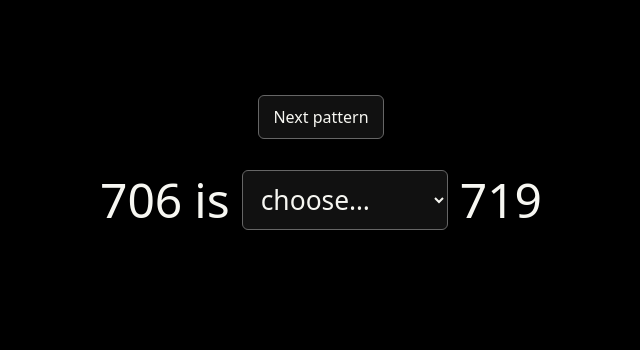
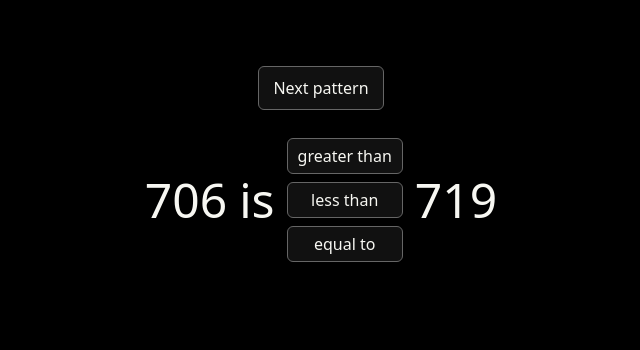
Before and after one commit to cody-berry/p5-toddlerTrainingGames, a plain HTML site: page greater-than-or-less-than-test/index.html in a window 1280 px wide. Shown: the part 206-556 px from the top of the page, without its empty margins (319-959 px from the left). Drawn offline with Linux system fonts and the light colour scheme.

Commit message:
replace dropdown with multichoice

```diff
--- a/greater-than-or-less-than-test/app.js
+++ b/greater-than-or-less-than-test/app.js
@@ -1,6 +1,6 @@
 const numberOne = document.querySelector('#numberOne');
 const numberTwo = document.querySelector('#numberTwo');
-const comparison = document.querySelector('#comparison');
+const comparisonButtons = [...document.querySelectorAll('[data-comparison]')];
 const feedback = document.querySelector('#feedback');
 const nextPattern = document.querySelector('#nextPattern');
 
@@ -28,15 +28,25 @@ function makePattern() {
 
   numberOne.textContent = String(first);
   numberTwo.textContent = String(second);
-  comparison.value = '';
+  comparisonButtons.forEach(button => {
+    button.classList.remove('correct-choice', 'incorrect-choice');
+    button.disabled = false;
+  });
   feedback.textContent = '';
   feedback.className = '';
 }
 
-comparison.addEventListener('change', () => {
-  const isCorrect = comparison.value === correctRelationship;
-  feedback.textContent = isCorrect ? 'correct' : 'incorrect, try again';
-  feedback.className = isCorrect ? 'correct' : 'incorrect';
+comparisonButtons.forEach(button => {
+  button.addEventListener('click', () => {
+    const isCorrect = button.dataset.comparison === correctRelationship;
+    button.classList.add(isCorrect ? 'correct-choice' : 'incorrect-choice');
+    button.disabled = true;
+    if (isCorrect) {
+      comparisonButtons.forEach(choice => { choice.disabled = true; });
+    }
+    feedback.textContent = isCorrect ? 'correct' : 'incorrect, try again';
+    feedback.className = isCorrect ? 'correct' : 'incorrect';
+  });
 });
 
 nextPattern.addEventListener('click', makePattern);
--- a/greater-than-or-less-than-test/index.html
+++ b/greater-than-or-less-than-test/index.html
@@ -13,13 +13,12 @@
       <div class="pattern" aria-label="Comparison pattern">
         <span id="numberOne"></span>
         <span>is</span>
-        <label class="visually-hidden" for="comparison">Choose a comparison</label>
-        <select id="comparison">
-          <option value="" selected disabled>choose…</option>
-          <option value="greater-than">greater than</option>
-          <option value="less-than">less than</option>
-          <option value="equal-to">equal to</option>
-        </select>
+        <fieldset class="choices">
+          <legend class="visually-hidden">Choose a comparison</legend>
+          <button type="button" data-comparison="greater-than">greater than</button>
+          <button type="button" data-comparison="less-than">less than</button>
+          <button type="button" data-comparison="equal-to">equal to</button>
+        </fieldset>
         <span id="numberTwo"></span>
       </div>
 
--- a/greater-than-or-less-than-test/style.css
+++ b/greater-than-or-less-than-test/style.css
@@ -17,8 +17,7 @@ main {
   padding: 24px;
 }
 
-button,
-select {
+button {
   padding: 10px 14px;
   border: 1px solid #666;
   border-radius: 6px;
@@ -36,7 +35,34 @@ select {
   font-size: clamp(24px, 5vw, 48px);
 }
 
-.pattern select { font-size: .55em; }
+.choices {
+  display: flex;
+  flex-direction: column;
+  justify-content: center;
+  gap: 8px;
+  margin: 0;
+  padding: 0;
+  border: 0;
+}
+
+.choices button {
+  width: 100%;
+  padding: 6px 10px;
+  font-size: clamp(13px, 2vw, 16px);
+}
+.choices button:disabled {
+  cursor: default;
+  opacity: 1;
+}
+.choices button.incorrect-choice {
+  border-color: #a92d2d;
+  background: #5c1717;
+}
+
+.choices button.correct-choice {
+  border-color: #278b48;
+  background: #174f2b;
+}
 
 #feedback {
   min-height: 1.5em;
```
